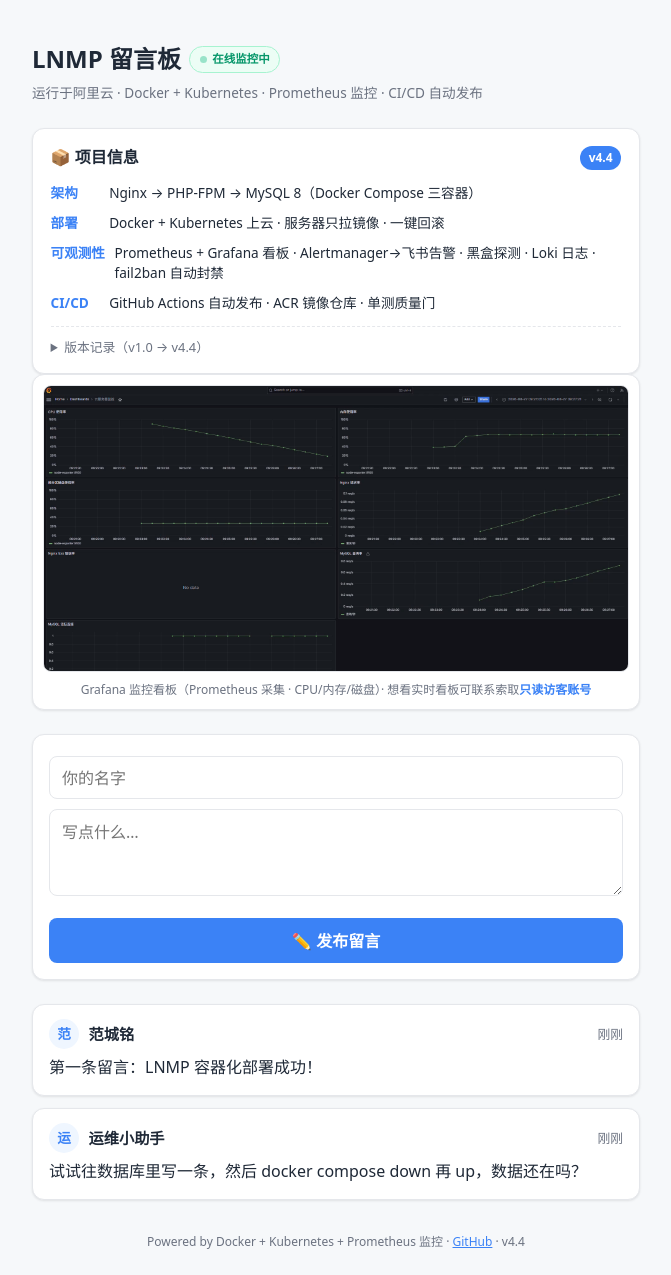
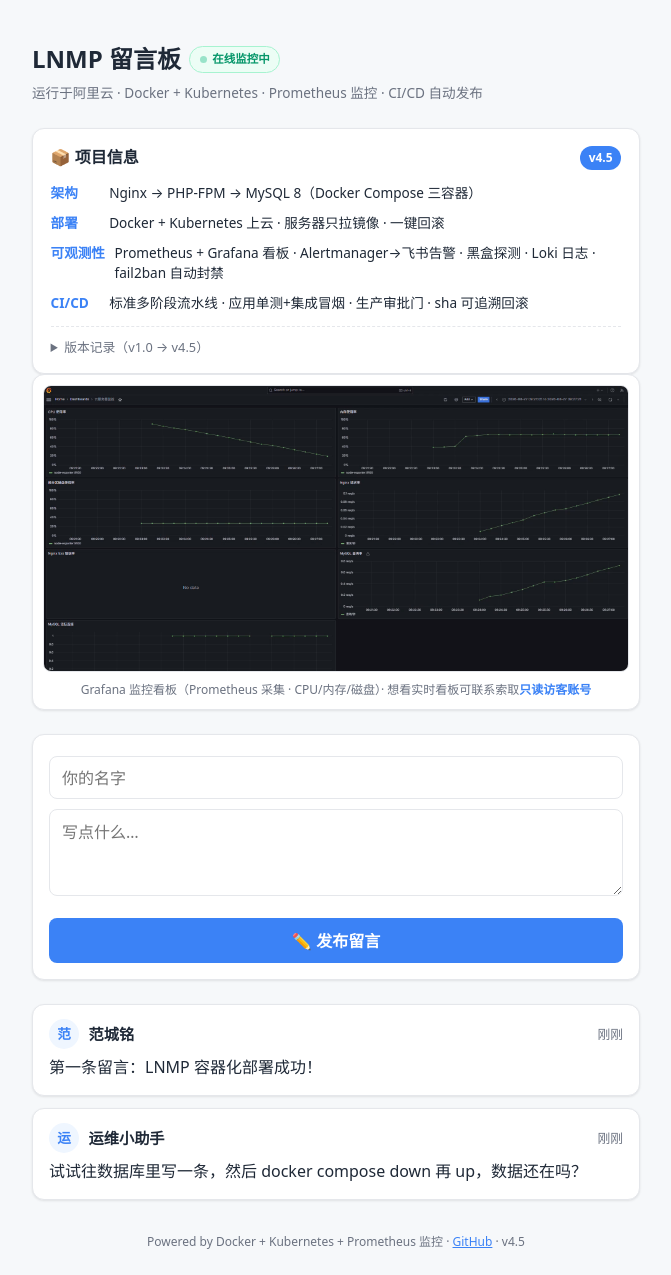
Before and after one commit to chenxuanyeqwq/k8s-monitoring-project, a PHP site: page / in a window 1280 px wide. Shown: the whole page, without its empty margins (304-975 px from the left). Run offline with PHP 8.4, Linux system fonts and the light colour scheme; data comes from the database, SQL or seed files in the repository.

Commit message:
docs(v4.5): 标准多阶段 CI/CD（应用单测/集成冒烟/审批门/安全冒烟）版本升级 + 坑#19

```diff
--- a/01-lnmp/php/www/index.php
+++ b/01-lnmp/php/www/index.php
@@ -163,16 +163,17 @@ header.site h1 { display: flex; align-items: center; gap: .5rem; flex-wrap: wrap
 
   <!-- 项目信息卡：给招聘 HR 快速看懂技术栈 -->
   <section class="card proj">
-    <div class="proj-head">📦 项目信息 <span class="proj-ver">v4.4</span></div>
+    <div class="proj-head">📦 项目信息 <span class="proj-ver">v4.5</span></div>
     <div class="proj-grid">
       <div class="proj-item"><span class="k">架构</span><span class="v">Nginx → PHP-FPM → MySQL 8（Docker Compose 三容器）</span></div>
       <div class="proj-item"><span class="k">部署</span><span class="v">Docker + Kubernetes 上云 · 服务器只拉镜像 · 一键回滚</span></div>
       <div class="proj-item"><span class="k">可观测性</span><span class="v">Prometheus + Grafana 看板 · Alertmanager→飞书告警 · 黑盒探测 · Loki 日志 · fail2ban 自动封禁</span></div>
-      <div class="proj-item"><span class="k">CI/CD</span><span class="v">GitHub Actions 自动发布 · ACR 镜像仓库 · 单测质量门</span></div>
+      <div class="proj-item"><span class="k">CI/CD</span><span class="v">标准多阶段流水线 · 应用单测+集成冒烟 · 生产审批门 · sha 可追溯回滚</span></div>
     </div>
     <details class="versions">
-      <summary>版本记录（v1.0 → v4.4）</summary>
+      <summary>版本记录（v1.0 → v4.5）</summary>
       <ul>
+        <li><b>v4.5</b> 标准 CI/CD · 多阶段流水线 + 应用单测/集成冒烟 + 审批门</li>
         <li><b>v4.4</b> 资源耗竭加固 · 停 snapd + LowMemory 内存预警</li>
         <li><b>v4.3</b> 公网扫描防护 · nginx 加固 + fail2ban 自动封禁</li>
         <li><b>v4.2</b> 飞书推送加固 · 共享模块 + 限流重试</li>
@@ -226,7 +227,7 @@ header.site h1 { display: flex; align-items: center; gap: .5rem; flex-wrap: wrap
   <?php endif; ?>
 </main>
 
-<footer class="foot">Powered by Docker + Kubernetes + Prometheus 监控 · <a href="https://github.com/chenxuanyeqwq/k8s-monitoring-project" target="_blank" rel="noopener">GitHub</a> · v4.4</footer>
+<footer class="foot">Powered by Docker + Kubernetes + Prometheus 监控 · <a href="https://github.com/chenxuanyeqwq/k8s-monitoring-project" target="_blank" rel="noopener">GitHub</a> · v4.5</footer>
 
 <script>
 // 友好时间：把 data-time(ISO) 转成"刚刚/x 分钟前/昨天"等
```
Also changed, not shown: README.md.
